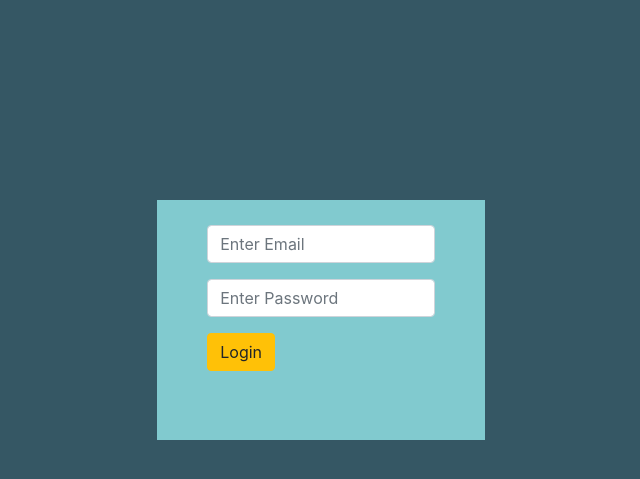
After one commit to Ankurac7/TaskEase, a PHP site: page /user_login.php in a window 1280 px wide. The commit adds this page. Shown: the top 479 px of the page, without its empty margins (319-959 px from the left). Run offline with PHP 8.4, Linux system fonts and the light colour scheme.

Commit message:
Added home page and user login

```diff
--- a/css/styles.css
+++ b/css/styles.css
@@ -0,0 +1,29 @@
+body{
+    background-color: #355764;
+    padding: 0px;
+    margin: 0px;
+}
+#home_page{
+    background-color: #D4F6CC;
+    top: 25vh;
+    padding-left: 50px;
+    padding-right: 50px;
+    padding-top: 25px;
+    height: 25vh;
+    width: 50vw;
+}
+.rounded-image{
+    width: auto;
+    height: 100px;
+    border-radius: 10px;
+    margin-top: 20px;
+}
+#login_home_page{
+    background-color: #81CACF;
+    top: 25vh;
+    padding-left: 50px;
+    padding-right: 50px;
+    padding-top: 25px;
+    height: 30vh;
+    width: 50vw;
+}
--- /dev/null
+++ b/user_login.php
@@ -0,0 +1,32 @@
+<!DOCTYPE html>
+<html lang="en">
+<head>
+    <meta charset="UTF-8">
+    <meta name="viewport" content="width=device-width, initial-scale=1.0">
+    <title>TaskEase</title>
+    <!-- jQuery file -->
+    <script src="includes\jquery_latest.js"></script>
+    <!-- Bootstrap files -->
+    <link rel="stylesheet" type="text/css" href="bootstrap\css\bootstrap.min.css">
+    <script src="bootstrap\js\bootstrap.min.js"></script>
+    <!-- External CSS files -->
+    <link rel="stylesheet" type="text/css" href="css\styles.css">
+</head>
+<body>
+    <div class="row">
+        <div class="col-md-3 m-auto" id="login_home_page">
+            <form action="" method="post">
+                <div class="form-group">
+                    <input type="email" name="email" class="form-control" placeholder="Enter Email" required>
+                </div>
+                <div class="form-group">
+                    <input type="password" name="password" class="form-control" placeholder="Enter Password" required>
+                </div>
+                <div class="form-group">
+                    <input type="submit" name="userLogin" value="Login" class="btn btn-warning">
+                </div>
+            </form>
+        </div>
+    </div>
+</body>
+</html>
```
Also changed, not shown: index.php (+11 -1 lines), includes/logo.jpg (added), includes/logo.svg (added).
